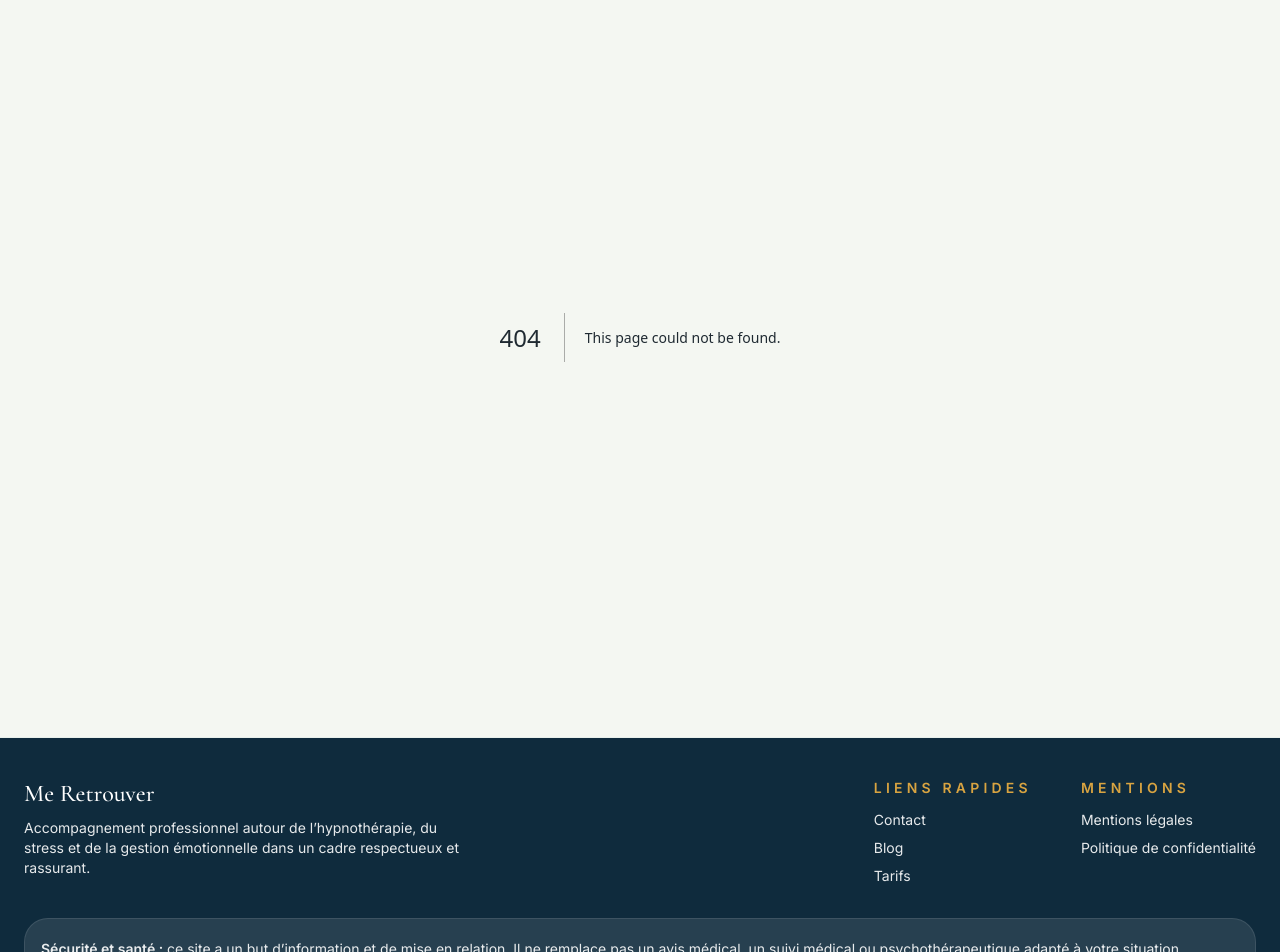
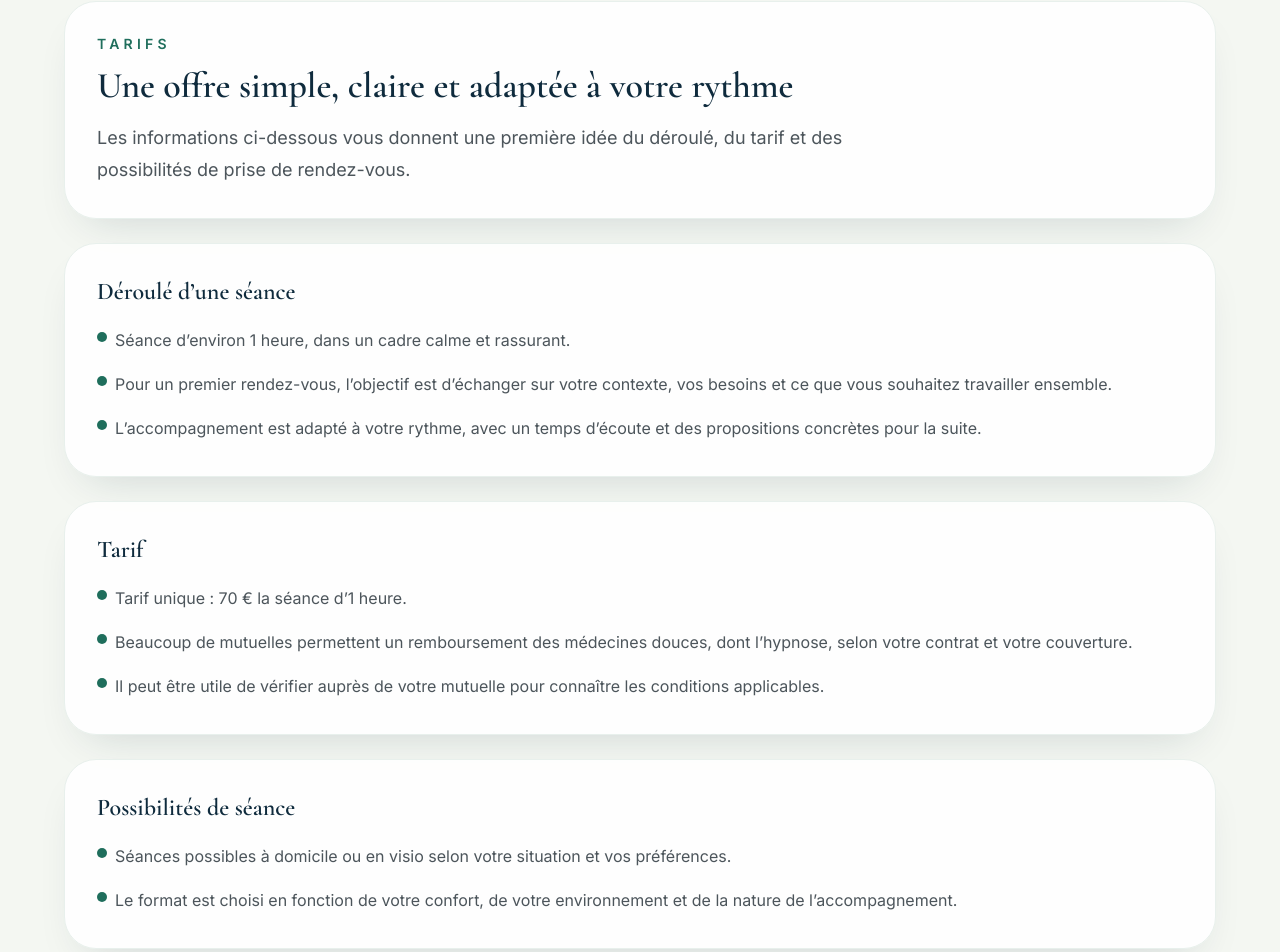
Before and after one commit to ssivadier/MeRetrouver, a Next.js app: page /tarifs in a window 1280 px wide. Before the commit this address had no page. Shown: the part 140-1092 px from the top of the page. Built offline with nearby package versions, Linux system fonts and the light colour scheme.

Commit message:
Add pricing page with session details and CTA

```diff
--- /dev/null
+++ b/app/tarifs/page.tsx
@@ -0,0 +1,53 @@
+import { PricingSection } from '@/components/pricing/PricingSection';
+
+const sections = [
+  {
+    title: 'Déroulé d’une séance',
+    content: [
+      'Séance d’environ 1 heure, dans un cadre calme et rassurant.',
+      'Pour un premier rendez-vous, l’objectif est d’échanger sur votre contexte, vos besoins et ce que vous souhaitez travailler ensemble.',
+      'L’accompagnement est adapté à votre rythme, avec un temps d’écoute et des propositions concrètes pour la suite.',
+    ],
+  },
+  {
+    title: 'Tarif',
+    content: [
+      'Tarif unique : 70 € la séance d’1 heure.',
+      'Beaucoup de mutuelles permettent un remboursement des médecines douces, dont l’hypnose, selon votre contrat et votre couverture.',
+      'Il peut être utile de vérifier auprès de votre mutuelle pour connaître les conditions applicables.',
+    ],
+  },
+  {
+    title: 'Possibilités de séance',
+    content: [
+      'Séances possibles à domicile ou en visio selon votre situation et vos préférences.',
+      'Le format est choisi en fonction de votre confort, de votre environnement et de la nature de l’accompagnement.',
+    ],
+  },
+];
+
+export default function TarifsPage() {
+  return (
+    <main className="min-h-screen bg-brand-paper px-4 py-10 sm:px-6 lg:px-8 lg:py-16">
+      <div className="mx-auto flex max-w-6xl flex-col gap-6">
+        <section className="rounded-[2rem] border border-brand-mist bg-white/90 p-8 shadow-soft">
+          <p className="text-sm font-semibold uppercase tracking-[0.3em] text-brand-emerald">Tarifs</p>
+          <h1 className="mt-3 font-display text-3xl font-semibold text-brand-deep sm:text-4xl">
+            Une offre simple, claire et adaptée à votre rythme
+          </h1>
+          <p className="mt-4 max-w-3xl text-lg leading-8 text-brand-ink/80">
+            Les informations ci-dessous vous donnent une première idée du déroulé, du tarif et des possibilités de prise de rendez-vous.
+          </p>
+        </section>
+        {sections.map((section) => (
+          <PricingSection key={section.title} {...section} />
+        ))}
+        <div className="flex justify-center">
+          <a href="https://system.io" className="btn-cta-primary">
+            Prendre RDV
+          </a>
+        </div>
+      </div>
+    </main>
+  );
+}
--- /dev/null
+++ b/components/pricing/PricingSection.tsx
@@ -0,0 +1,20 @@
+type PricingSectionProps = {
+  title: string;
+  content: string[];
+};
+
+export function PricingSection({ title, content }: PricingSectionProps) {
+  return (
+    <section className="rounded-[2rem] border border-brand-mist bg-white/90 p-8 shadow-soft">
+      <h2 className="font-display text-2xl font-semibold text-brand-deep">{title}</h2>
+      <ul className="mt-4 space-y-3 text-base leading-8 text-brand-ink/80">
+        {content.map((item) => (
+          <li key={item} className="flex items-start gap-2">
+            <span className="mt-2 h-2.5 w-2.5 shrink-0 rounded-full bg-brand-emerald" />
+            <span>{item}</span>
+          </li>
+        ))}
+      </ul>
+    </section>
+  );
+}
```
Also changed, not shown: 1 other file (tests, documents, lock files or other folders).
